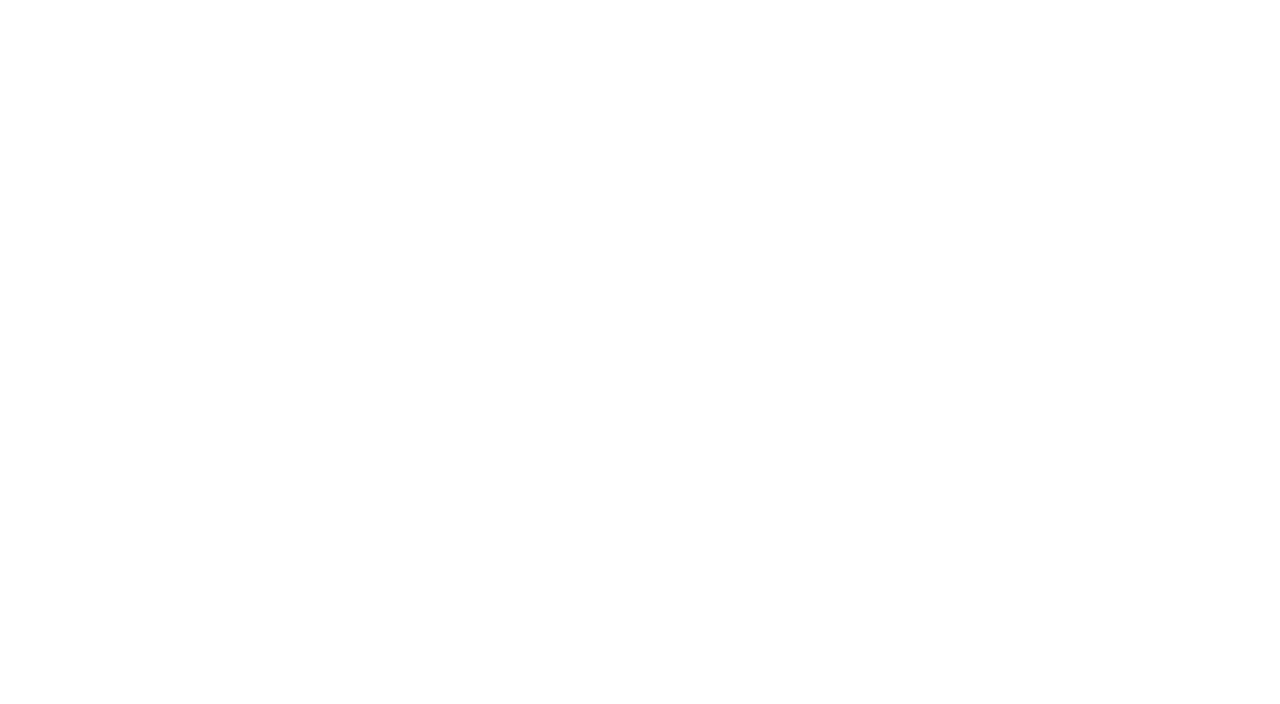
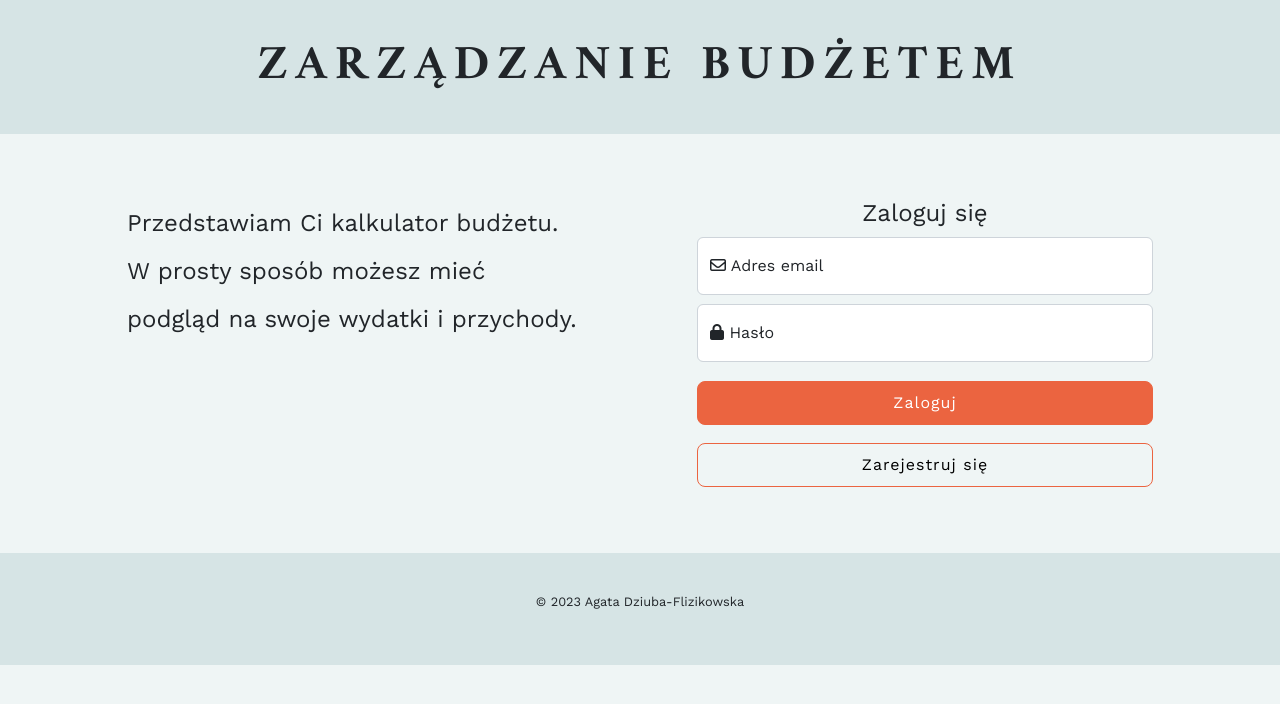
Before and after one commit to AgataDF/Zarzadzanie-budzetem, a plain HTML site: page index.html in a window 1280 px wide. Drawn offline with nearby package versions, Linux system fonts and the light colour scheme.

Commit message:
done main page

```diff
--- /dev/null
+++ b/css/styles.css
@@ -0,0 +1,77 @@
+body{
+    background-color: #EFF5F5;
+    font-family: 'Work Sans', sans-serif;
+    text-align: center;
+}
+
+h1{
+    font-family: 'Amiri', serif;
+    font-weight: 700;
+}
+
+h2{
+    font-size: 1.5rem;
+}
+
+/* Tytuł strony */
+.box-style{
+    padding: 3%;
+}
+
+.title{
+    font-family: 'Amiri', serif;
+    letter-spacing: 0.5rem;
+    font-size: 3rem;
+    background-color: #D6E4E5;
+}
+
+/* Informacje o stronie i logowanie  */
+
+.main-box{
+    padding: 5% ;
+}
+
+.about-text{
+    text-align: left;
+    line-height: 2;
+}
+
+.log-box{
+    margin: 2% 0;
+}
+
+.log-in-btn {
+    color: #ffffff;
+    background-color: #eb6440;
+    font-size: 1rem;
+    border: 1px solid #eb6440;
+    border-radius: 0.5rem;
+    padding: 2% 10%;
+    letter-spacing: 1px;
+    cursor: pointer;
+}
+.log-in-btn:hover {
+    color: #000000;
+    border: 1px solid #eb6440;
+}
+
+.sign-on-btn {
+    color: #000;
+    font-size: 1rem;
+    border: 1px solid #eb6440;
+    border-radius: 0.5rem;
+    padding: 2% 10%;
+    letter-spacing: 1px;
+    cursor: pointer;
+}
+.sign-on-btn:hover {
+    color: #000000;
+	background-color: #eb6440;
+    border: 1px solid #eb6440;
+}
+
+/* Stopka */
+.copyright{
+    background-color: #D6E4E5;
+    font-size: 0.8rem;
+}
--- a/index.html
+++ b/index.html
@@ -2,9 +2,58 @@
 <html lang="pl">
 <head>
     <meta charset="UTF-8">
-    <title>Zarzadzanie budzetem</title>
+    <title>Zarządzanie budżetem</title>
+
+    <!-- Google fonts -->
+    <link rel="preconnect" href="https://fonts.googleapis.com"><link rel="preconnect" href="https://fonts.gstatic.com" crossorigin><link href="https://fonts.googleapis.com/css2?family=Amiri:wght@400;700&family=Work+Sans:wght@100;400;900&display=swap" rel="stylesheet">
+
+    <!-- CSS Stylesheets -->
+    <link href="https://cdn.jsdelivr.net/npm/bootstrap@5.2.3/dist/css/bootstrap.min.css" rel="stylesheet" integrity="sha384-rbsA2VBKQhggwzxH7pPCaAqO46MgnOM80zW1RWuH61DGLwZJEdK2Kadq2F9CUG65" crossorigin="anonymous">
+    <link rel="stylesheet" href="css/styles.css">
+
+    <!-- Bootstrap Scripts -->
+    <script src="https://cdn.jsdelivr.net/npm/bootstrap@5.2.3/dist/js/bootstrap.bundle.min.js" integrity="sha384-kenU1KFdBIe4zVF0s0G1M5b4hcpxyD9F7jL+jjXkk+Q2h455rYXK/7HAuoJl+0I4" crossorigin="anonymous"></script>
+    <script src="https://cdn.jsdelivr.net/npm/@popperjs/core@2.11.6/dist/umd/popper.min.js" integrity="sha384-oBqDVmMz9ATKxIep9tiCxS/Z9fNfEXiDAYTujMAeBAsjFuCZSmKbSSUnQlmh/jp3" crossorigin="anonymous"></script>
+    <script src="https://cdn.jsdelivr.net/npm/bootstrap@5.2.3/dist/js/bootstrap.min.js" integrity="sha384-cuYeSxntonz0PPNlHhBs68uyIAVpIIOZZ5JqeqvYYIcEL727kskC66kF92t6Xl2V" crossorigin="anonymous"></script>
+
+    <!-- Font Awesome -->
+    <script src="https://kit.fontawesome.com/044f96e28e.js" crossorigin="anonymous"></script>
+
 </head>
 <body>
+    <!-- Tytuł strony -->
+    <header>
+        <h1 class="title box-style">ZARZĄDZANIE BUDŻETEM</h1>
+    </header>
+
+    <!-- Informacja o stronie i logowanie -->
+    <article>
+        <section class="container">
+            <div class="row">
+                <div class="col-lg-6 col-md-6 main-box">
+                    <h2 class="about-text">Przedstawiam Ci kalkulator budżetu. W prosty sposób możesz mieć podgląd na swoje wydatki i przychody.</h2>
+                </div>
+                <div class="col-lg-6 col-md-6 main-box">
+                    <h2 class="">Zaloguj się</h2>
+                    <div class="form-floating log-box">
+                        <input type="email" class="form-control" id="floatingInput" placeholder="name@example.com">
+                        <label for="floatingInput"><i class="fa-regular fa-envelope"></i> Adres email</label>
+                    </div>
+                    <div class="form-floating log-box">
+                        <input type="password" class="form-control" id="floatingPassword" placeholder="Password">
+                        <label for="floatingPassword"><i class="fa-solid fa-lock"></i></i> Hasło</label>
+                    </div>
+                    <button class="w-100 btn btn-lg log-in-btn log-box" type="submit">Zaloguj</button>
+                    <button class="w-100 btn btn-lg sign-on-btn log-box" type="submit">Zarejestruj się</button>
+                </div>
+            </div>
+        </section>
+    </article>
+
+    <!-- Stopka -->
+    <footer class="copyright box-style">
+        <p>© 2023 Agata Dziuba-Flizikowska</p>
+    </footer>
 
 </body>
 </html>
```
